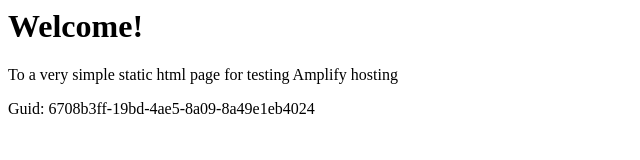
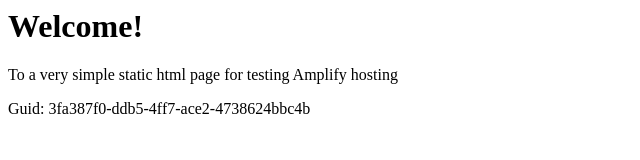
Before and after one commit to aws-aemilia-bah/Github-PR-Commit-Integration-Test-DoNotTouch-GithubWebhookPreviewCanaryTest-v1-preprod-me-south-1, a website: page src/index.html in a window 1280 px wide. Shown: the full height of the page, 0-640 px from the left. Drawn offline with Linux system fonts and the light colour scheme.

Commit message:
commit from integ tests

```diff
--- a/src/index.html
+++ b/src/index.html
@@ -12,6 +12,6 @@
 <body>
     <h1>Welcome!</h1>
     <p>To a very simple static html page for testing Amplify hosting</p>
-    <p>Guid: 6708b3ff-19bd-4ae5-8a09-8a49e1eb4024</p></body>
+    <p>Guid: 3fa387f0-ddb5-4ff7-ace2-4738624bbc4b</p></body>
 
 </html>
```
